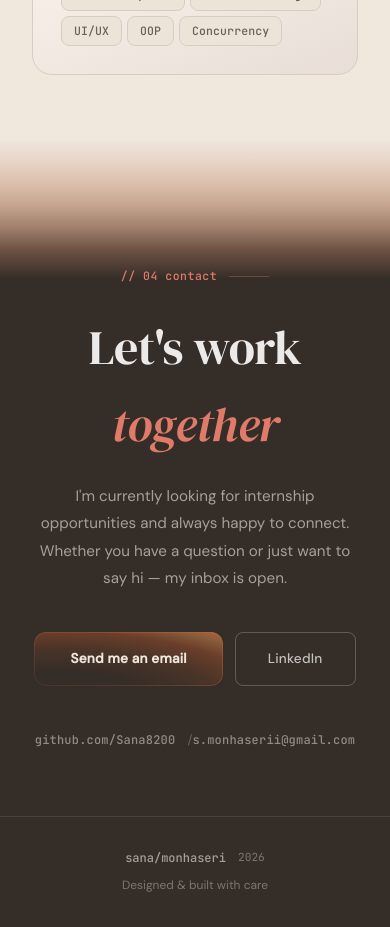
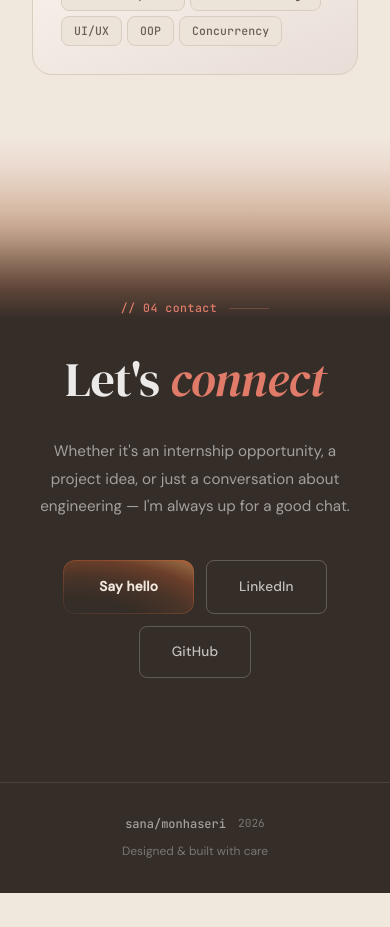
Before and after one commit to Sana8200/Portfolio_Sana, a React (Create React App) app in the folder portfolio/: page / in a window 390 px wide. Shown: the part 6060-6987 px from the top of the page. After the commit the page ends 6953 px from the top, so only its background shows below. Built offline with nearby package versions, Linux system fonts and the light colour scheme.

Commit message:
update: redesign contact — warm copy, button-only links, smoother gradient

```diff
--- a/portfolio/src/Contact/Contact.css
+++ b/portfolio/src/Contact/Contact.css
@@ -1,5 +1,5 @@
 .contact {
-  padding: 8rem 0;
+  padding: 5rem 0;
   padding-top: 12rem;
   background: var(--charcoal);
   position: relative;
@@ -12,15 +12,19 @@
   top: 0;
   left: 0;
   right: 0;
-  height: 220px;
+  height: 300px;
   background: linear-gradient(
     to bottom,
     var(--bg) 0%,
-    #E8D5C8 16%,
-    #DBBFAC 32%,
-    #C4A48E 48%,
-    #9E7E6A 64%,
-    #6B4F42 80%,
+    #ECD9CE 16%,
+    #E4CFC0 24%,
+    #DEC5B2 32%,
+    #D4B9A4 40%,
+    #C8A892 48%,
+    #B49580 56%,
+    #9A7D68 64%,
+    #7B5E4C 74%,
+    #5C4438 84%,
     var(--charcoal) 100%
   );
   pointer-events: none;
@@ -81,30 +85,31 @@
   background: rgba(192,98,58,0.1);
 }
 
-.contact__links {
+.contact__icons {
   display: flex;
-  gap: 0.75rem;
+  gap: 1rem;
   justify-content: center;
   align-items: center;
-  flex-wrap: wrap;
 }
-.contact__link {
-  font-family: var(--font-mono);
-  font-size: 0.75rem;
-  font-weight: 500;
+.contact__icon {
+  width: 44px;
+  height: 44px;
+  border-radius: 50%;
+  border: 1px solid rgba(255,255,255,0.15);
+  display: flex;
+  align-items: center;
+  justify-content: center;
   color: rgba(255,255,255,0.45);
-  transition: color 0.2s;
-  letter-spacing: 0.2px;
+  transition: all 0.25s cubic-bezier(0.16,1,0.3,1);
 }
-.contact__link:hover {
+.contact__icon:hover {
   color: var(--coral);
-}
-.contact__divider {
-  color: rgba(255,255,255,0.25);
-  font-size: 0.8rem;
+  border-color: var(--coral);
+  background: rgba(224,123,106,0.1);
+  transform: translateY(-2px);
 }
 
 @media (max-width: 600px) {
-  .contact { padding: 4rem 0; padding-top: 8rem; }
-  .contact::before { height: 140px; }
+  .contact { padding: 4rem 0; padding-top: 10rem; }
+  .contact::before { height: 180px; }
 }
--- a/portfolio/src/Contact/Contact.js
+++ b/portfolio/src/Contact/Contact.js
@@ -10,25 +10,16 @@ function Contact() {
           <div className="contact__inner">
             <p className="sec-marker sec-marker--rust">// 04 contact</p>
             <h2 className="contact__title">
-              Let's work <em>together</em>
+              Let's <em>connect</em>
             </h2>
             <p className="contact__desc">
-              I'm currently looking for internship opportunities and always happy to connect.
-              Whether you have a question or just want to say hi — my inbox is open.
+              Whether it's an internship opportunity, a project idea, or just a
+              conversation about engineering — I'm always up for a good chat.
             </p>
             <div className="contact__buttons">
-              <a href={SOCIALS.find(s => s.label === 'Email').url} className="btn btn--gradient">Send me an email</a>
+              <a href={SOCIALS.find(s => s.label === 'Email').url} className="btn btn--gradient">Say hello</a>
               <a href={SOCIALS.find(s => s.label === 'LinkedIn').url} target="_blank" rel="noopener noreferrer" className="btn btn--outline">LinkedIn</a>
-            </div>
-            <div className="contact__links">
-              {SOCIALS.filter(s => s.label !== 'LinkedIn').map((s, i) => (
-                <span key={s.label}>
-                  {i > 0 && <span className="contact__divider">/</span>}
-                  <a href={s.url} target={s.label !== 'Email' ? '_blank' : undefined} rel={s.label !== 'Email' ? 'noopener noreferrer' : undefined} className="contact__link">
-                    {s.label === 'GitHub' ? 'github.com/Sana8200' : 's.monhaserii@gmail.com'}
-                  </a>
-                </span>
-              ))}
+              <a href={SOCIALS.find(s => s.label === 'GitHub').url} target="_blank" rel="noopener noreferrer" className="btn btn--outline">GitHub</a>
             </div>
           </div>
         </Reveal>
```
